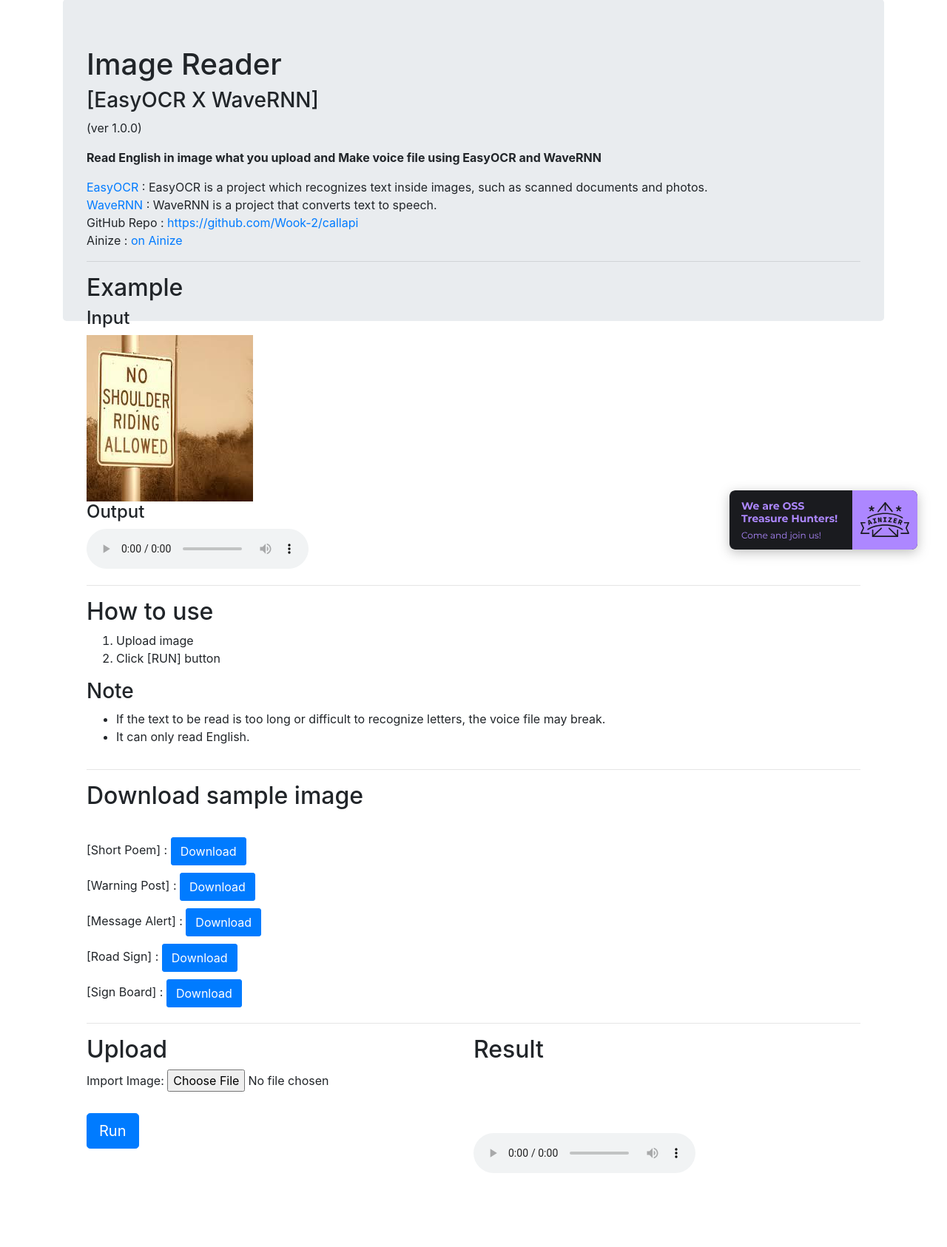
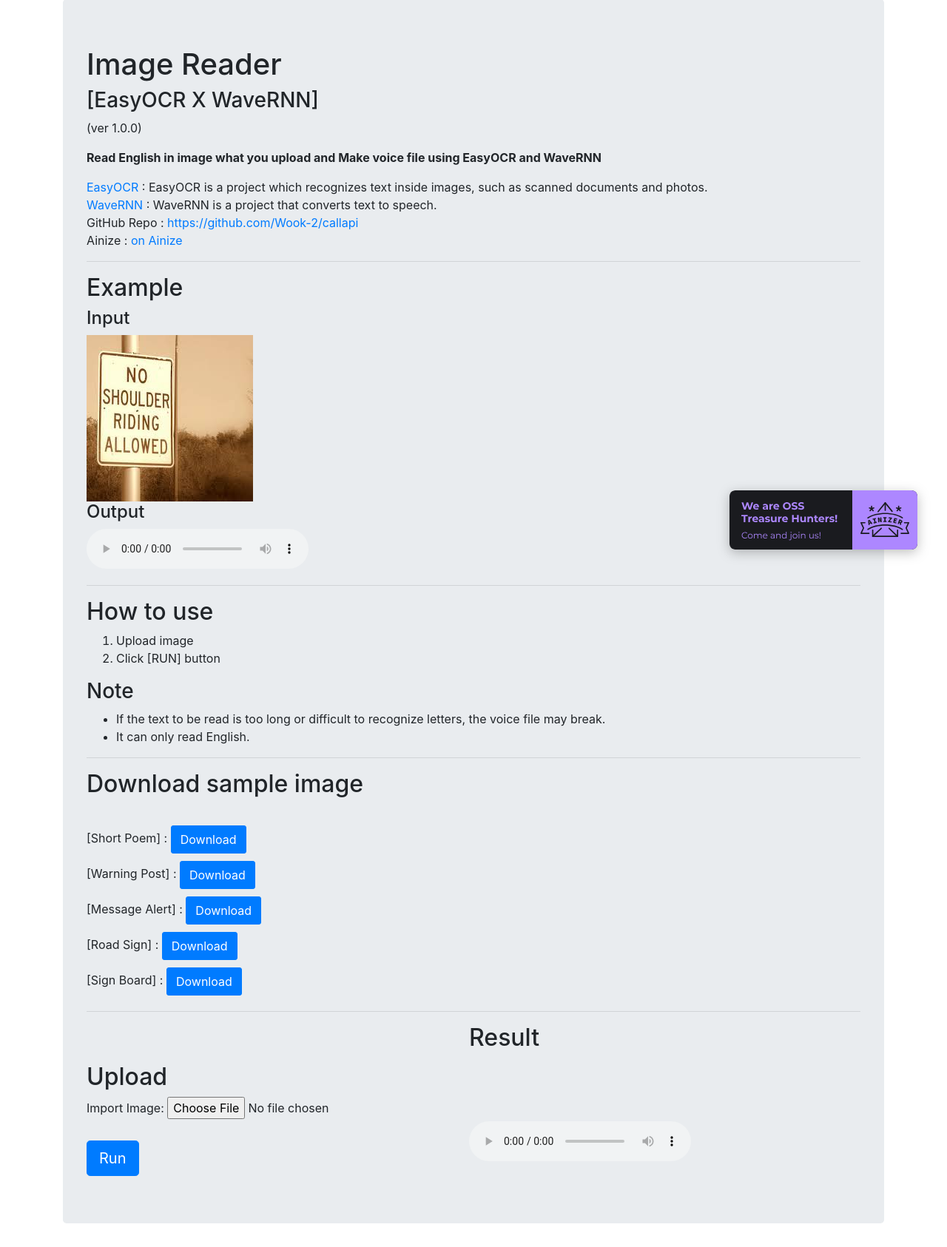
Before and after one commit to Wook-2/ImageReader, a Flask app: page / in a window 1280 px wide. Shown: the part 17-1703 px from the top of the page at 74% size. Before the commit the page ends 1603 px from the top, so only its background shows below. Run offline with Flask 2, Linux system fonts and the light colour scheme; some libraries are stand-ins or nearby versions.

Commit message:
fix background

```diff
--- a/templates/index.html
+++ b/templates/index.html
@@ -86,10 +86,10 @@
                 <A>Ainize : </A> <A href="https://ainize.ai/Wook-2/callapi?branch=master"> on Ainize </A><br>
 
                 <hr class="solid">
-                <div style="float:left;width:100%;">
+                <div style="width:100%;">
                     <h2>Example</h2>
                     <h4>Input</h4>
-                    <img src="../static/post.jpeg" alt="">
+                    <img src="../static/post.jpeg" alt=""></img>
                     <h4>Output</h4>
                     <audio controls="controls">
                         <source src="../static/ImageReaderSample.wav"></source>
@@ -106,7 +106,7 @@
                         <li>It can only read English.</li>
                     </ul>
                 </div>
-                <div style="float: left;width:100%;">
+                <div style="width:100%;">
                     <hr class="solid">
                     <h2>Download sample image</h2><br>
                     [Short Poem] : <a href="/static/short_poem.jpg" target='blank'><button class='btn btn-primary' style="border-radius: 3px; margin-top: 5px; margin-bottom: 5px;">Download</button></a><br>
@@ -115,10 +115,10 @@
                     [Road Sign] : <a href="/static/roadsign2.jpeg" target='blank'><button class='btn btn-primary' style="border-radius: 3px;margin-top: 5px; margin-bottom: 5px;">Download</button></a><br>
                     [Sign Board] : <a href="/static/signboard.jpg" target='blank'><button class='btn btn-primary' style="border-radius: 3px;margin-top: 5px; margin-bottom: 5px;">Download</button></a><br>
                 </div>
+                <hr class="solid">
+            <div>
+                <div id = 'inputImage' style="display:inline-block; width: 49%;">
 
-
-                    <div id = 'inputImage' style="float:left;width: 50%;">
-                        <hr class="solid">
                     <h2>Upload </h2>
                         <label for="input">Import Image: </label>
                         <input id="input" type=file onchange="onFileSelected(event)" name=file><br>
@@ -129,8 +129,8 @@
 
                 </div>
 
-                <div id = 'resultBox' style="float:left;width: 50%;">
-                    <hr class="solid">
+                <div id = 'resultBox' style="display:inline-block;width: 49%;">
+
                     <h2>Result</h2>
                     <div id ="loadingWraaper">
                         <div id = "statusWraaper"><p id='statusBox'></p></div>
@@ -140,11 +140,12 @@
                         <source id = "result" src=""></source>
                     </audio>
                 </div>
+            </div>
                 <!-- <br><br><br><br><br><br><br><br><br> -->
                             <!-- Result Box -->
-                {% if error %}
-                    <p>{{ error }}</p>
-                {% endif %}
+                <!-- {% if error %} -->
+                    <!-- <p>{{ error }}</p> -->
+                <!-- {% endif %} -->
 
                 <!-- onclick function, you can delete this if you want  -->
                 <script>
```
Lines whose indentation alone changed are shown as unchanged.
